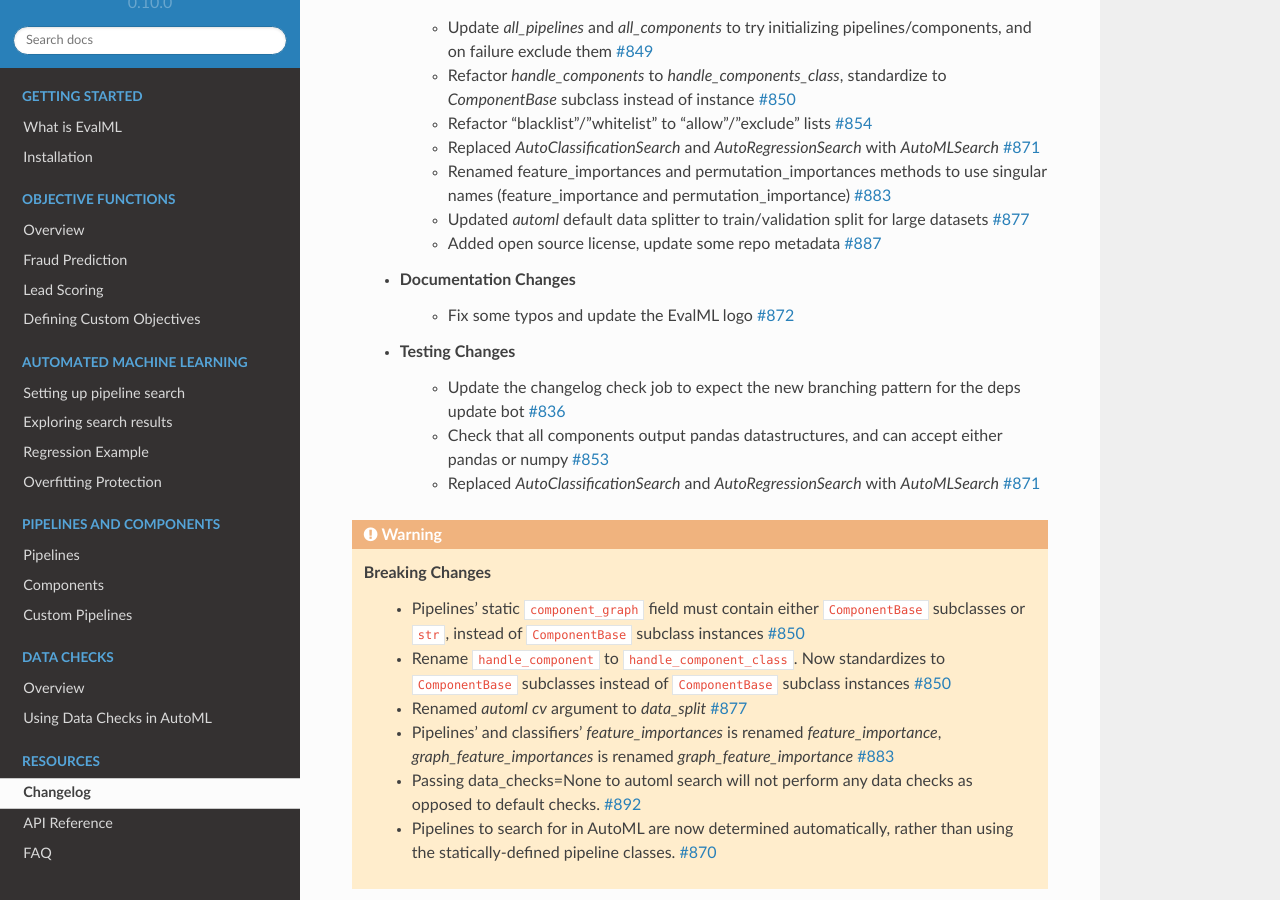
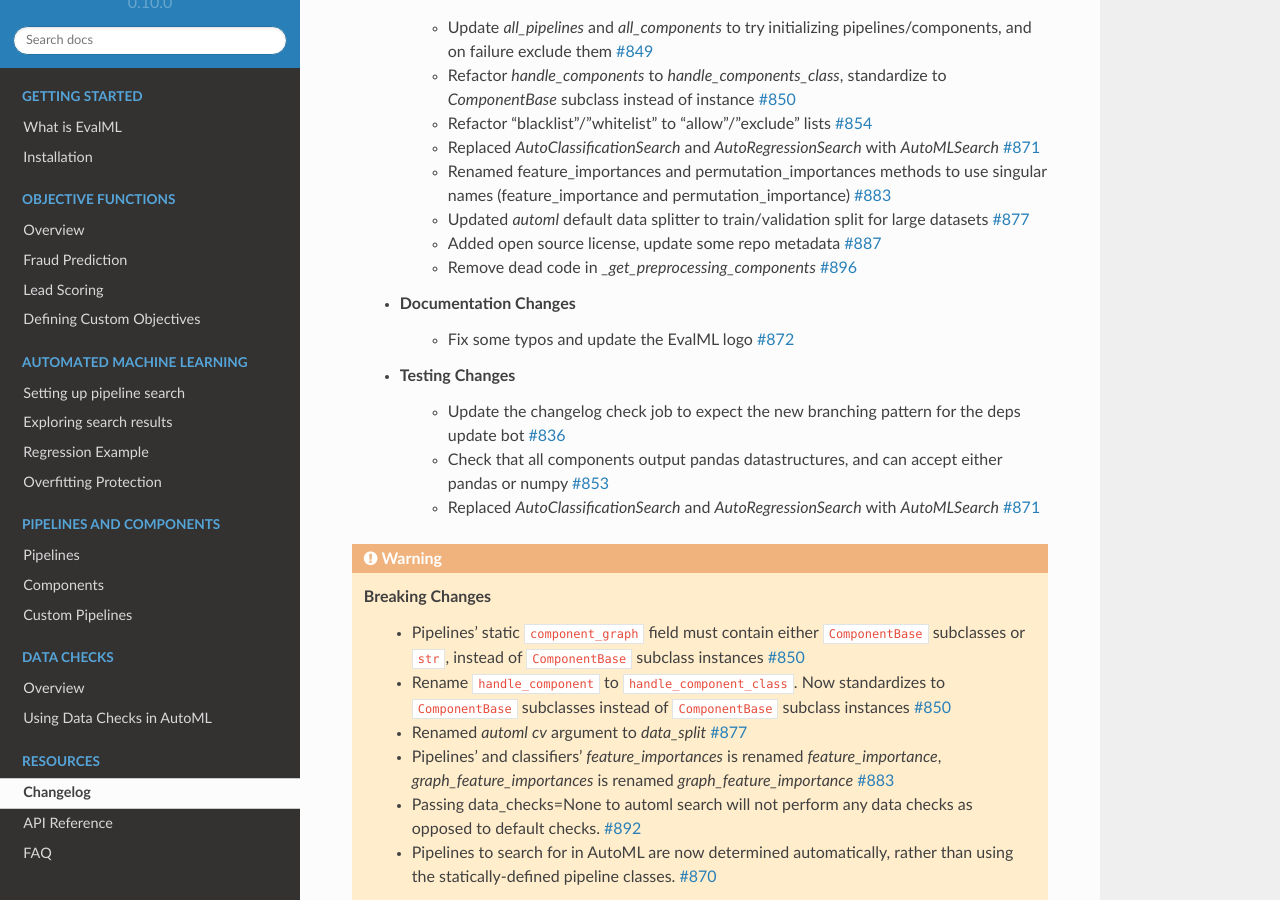
Before and after one commit to alteryx/evalml, a Sphinx documentation site: the page built from docs/source/changelog.rst, in a window 1280 px wide and 900 px high, scrolled down 979 px. Built offline with Sphinx 7.4.7 and the Read the Docs theme 2.0.0, drawn with Linux system fonts in a browser that asks for light colours; comment, search, counter and statistics services are not loaded.

Commit message:
Changelog

```diff
--- a/docs/source/changelog.rst
+++ b/docs/source/changelog.rst
@@ -37,6 +37,7 @@
         * Renamed feature_importances and permutation_importances methods to use singular names (feature_importance and permutation_importance) :pr:`883`
         * Updated `automl` default data splitter to train/validation split for large datasets :pr:`877`
         * Added open source license, update some repo metadata :pr:`887`
+        * Remove dead code in `_get_preprocessing_components` :pr:`896`
     * Documentation Changes
         * Fix some typos and update the EvalML logo :pr:`872`
     * Testing Changes
```
